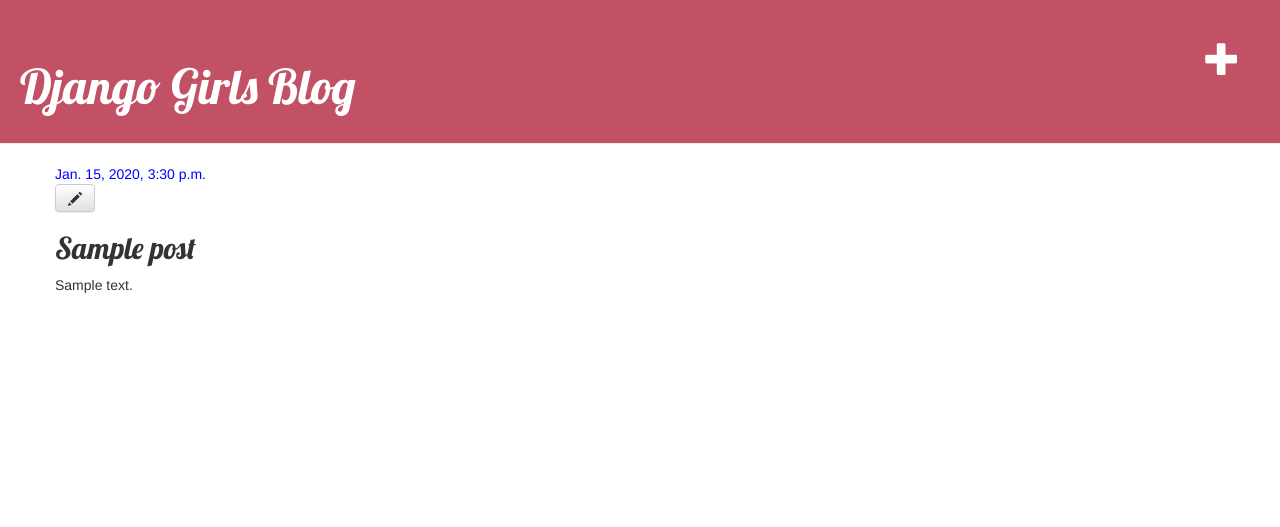
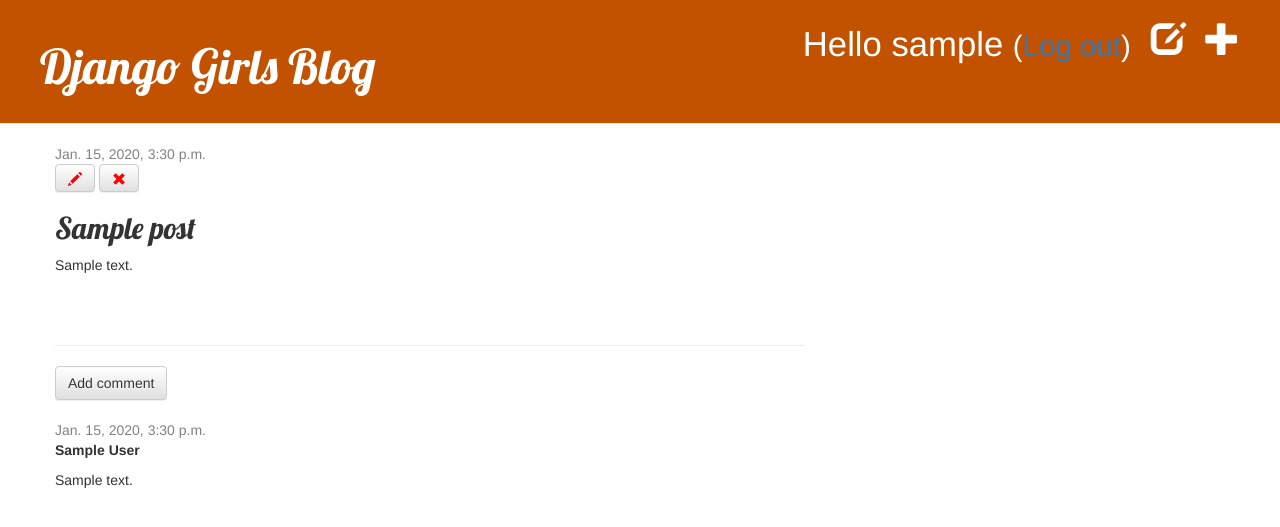
Before and after one commit to Mahaveer-Jeevagan/my-first-blog, a Django app: page /post/1/ in a window 1280 px wide. Shown: the top 527 px of the page. Run offline with Django 3.2, Linux system fonts and the light colour scheme; a user stored in the database is signed in; tables that the repository leaves empty hold one stand-in row (values such as "Sample post"); some libraries are stand-ins or nearby versions.

Commit message:
added comment approve and delete views

```diff
--- a/blogger/admin.py
+++ b/blogger/admin.py
@@ -1,4 +1,6 @@
 from django.contrib import admin
-from .models import Post
+from .models import Post,Comment
+
 
 admin.site.register(Post)
+admin.site.register(Comment)
--- a/blogger/models.py
+++ b/blogger/models.py
@@ -16,3 +16,20 @@ class Post(models.Model):
 
     def __str__(self):
         return self.title
+
+    def approved_comments(self):
+        return self.comments.filter(approved_comment=True)
+
+class Comment(models.Model):
+    post = models.ForeignKey('blogger.Post', on_delete=models.CASCADE, related_name='comments')
+    author = models.CharField(max_length=200)
+    text = models.TextField()
+    created_date = models.DateTimeField(default=timezone.now)
+    approved_comment = models.BooleanField(default=False)
+
+    def approve(self):
+        self.approved_comment = True
+        self.save()
+
+    def __str__(self):
+        return self.text
--- a/blogger/static/css/blogger.css
+++ b/blogger/static/css/blogger.css
@@ -1,7 +1,7 @@
 .page-header {
-    background-color: #C25166;
+    background-color: #C25100;
     margin-top: 0;
-    padding: 40px 20px 20px 20px;
+    padding: 20px 20px 20px 40px;
 }
 
 .page-header h1, .page-header h1 a, .page-header h1 a:visited, .page-header h1 a:active {
@@ -9,7 +9,6 @@
     font-size: 36pt;
     text-decoration: none;
 }
-
 
 .content {
     margin-left: 40px;
@@ -20,7 +19,7 @@ h1, h2, h3, h4 {
 }
 
 .date {
-    color: #0000ff;
+    color: #828282;
 }
 
 .save {
@@ -39,9 +38,17 @@ h1, h2, h3, h4 {
 }
 
 .post {
-    margin-bottom: 20px;
+    margin-bottom: 70px;
 }
 
 .post h2 a, .post h2 a:visited {
     color: #000000;
 }
+
+.comment {
+    padding : 20px 0px 20px 0px;
+}
+
+.post a {
+    color:red;
+}
--- a/blogger/templates/blogger/base.html
+++ b/blogger/templates/blogger/base.html
@@ -9,10 +9,15 @@
 
 
     </head>
-    <body>
+<body>
     <div class="page-header">
         {% if user.is_authenticated %}
             <a href="{% url 'post_new' %}" class="top-menu"><span class="glyphicon glyphicon-plus"></span></a>
+            <a href="{% url 'post_draft_list' %}" class="top-menu"><span class="glyphicon glyphicon-edit"></span></a>
+            <p class="top-menu">Hello {{ user.username }} <small>(<a href="{% url 'logout' %}">Log out</a>)</small></p>
+
+        {% else %}
+            <a href="{% url 'login' %}" class="top-menu"><span class="glyphicon glyphicon-lock"></span></a>
         {% endif %}
         <h1><a href="/">Django Girls Blog</a></h1>
     </div>
--- a/blogger/templates/blogger/post_detail.html
+++ b/blogger/templates/blogger/post_detail.html
@@ -2,15 +2,43 @@
 
 {% block content %}
     <div class="post">
+
         {% if post.published_date %}
             <div class="date">
                 {{ post.published_date }}
             </div>
+        {% else %}
+            <a class="btn btn-default" href="{% url 'post_publish' pk=post.pk %}">Publish</a>
         {% endif %}
+
         {% if user.is_authenticated %}
             <a class="btn btn-default" href="{% url 'post_edit' pk=post.pk %}"><span class="glyphicon glyphicon-pencil"></span></a>
+            <a class="btn btn-default" href="{% url 'post_remove' pk=post.pk %}"><span class="glyphicon glyphicon-remove"></span></a>
+
         {% endif %}
+
         <h2>{{ post.title }}</h2>
         <p>{{ post.text|linebreaksbr }}</p>
     </div>
+
+        <hr>
+        <a class="btn btn-default" href="{% url 'add_comment_to_post' pk=post.pk %}">Add comment</a>
+
+        {% for comment in post.comments.all %}
+    {% if user.is_authenticated or comment.approved_comment %}
+    <div class="comment">
+        <div class="date">
+            {{ comment.created_date }}
+            {% if not comment.approved_comment %}
+                <a class="btn btn-default" href="{% url 'comment_remove' pk=comment.pk %}"><span class="glyphicon glyphicon-remove"></span></a>
+                <a class="btn btn-default" href="{% url 'comment_approve' pk=comment.pk %}"><span class="glyphicon glyphicon-ok"></span></a>
+            {% endif %}
+        </div>
+        <strong>{{ comment.author }}</strong>
+        <p>{{ comment.text|linebreaks }}</p>
+    </div>
+    {% endif %}
+{% empty %}
+    <p>No comments here yet :(</p>
+{% endfor %}
 {% endblock %}
--- a/blogger/templates/blogger/post_list.html
+++ b/blogger/templates/blogger/post_list.html
@@ -7,6 +7,6 @@
         </div>
         <h2><a href="{%url 'post_detail' pk=post.pk %}">{{ post.title }}</a></h2>
         <p>{{ post.text|linebreaksbr }}</p>
-    </div>
+        <a href="{% url 'post_detail' pk=post.pk %}">Comments: {{ post.approved_comments.count }}</a>    </div>
 {% endfor %}
 {% endblock %}
--- a/blogger/urls.py
+++ b/blogger/urls.py
@@ -5,5 +5,12 @@ urlpatterns = [
     path('' , views.post_list , name ='post_list'),
     path('post/<int:pk>/' , views.post_detail , name ='post_detail'),
     path('post/<int:pk>/edit/', views.post_edit, name='post_edit'),
+    path('drafts/', views.post_draft_list, name='post_draft_list'),
+    path('post/<pk>/publish/', views.post_publish, name='post_publish'),
+    path('post/<pk>/remove/', views.post_remove, name='post_remove'),
+    path('post/<int:pk>/comment/', views.add_comment_to_post, name='add_comment_to_post'),
+    path('comment/<int:pk>/approve/', views.comment_approve, name='comment_approve'),
+    path('comment/<int:pk>/remove/', views.comment_remove, name='comment_remove'),
+
 
 ]
--- a/blogger/views.py
+++ b/blogger/views.py
@@ -1,7 +1,8 @@
 from django.shortcuts import render,get_object_or_404,redirect
-from .models import Post
+from .models import Post,Comment
 from django.utils import timezone
-from .forms import PostForm
+from .forms import PostForm,CommentForm
+from django.contrib.auth.decorators import login_required
 
 
 # Create your views here.
@@ -13,19 +14,20 @@ def post_detail(request , pk):
     post = get_object_or_404(Post , pk=pk)
     return render(request , 'blogger/post_detail.html' , {'post' : post})
 
+@login_required
 def post_new(request):
     if request.method == "POST":
         form = PostForm(request.POST)
         if form.is_valid():
             post = form.save(commit=False)
             post.author = request.user
-            post.published_date = timezone.now()
             post.save()
             return redirect('post_detail', pk=post.pk)
     else:
         form = PostForm()
     return render(request, 'blogger/post_edit.html', {'form': form})
 
+@login_required
 def post_edit(request, pk):
     post = get_object_or_404(Post, pk=pk)
     if request.method == "POST":
@@ -39,3 +41,45 @@ def post_edit(request, pk):
     else:
         form = PostForm(instance=post)
     return render(request, 'blogger/post_edit.html', {'form': form})
+
+@login_required
+def post_draft_list(request):
+    posts = Post.objects.filter(published_date__isnull=True).order_by('created_date')
+    return render(request, 'blogger/post_draft_list.html', {'posts': posts})
+
+@login_required
+def post_publish(request, pk):
+    post = get_object_or_404(Post, pk=pk)
+    post.publish()
+    return redirect('post_detail', pk=pk)
+
+@login_required
+def post_remove(request, pk):
+    post = get_object_or_404(Post, pk=pk)
+    post.delete()
+    return redirect('post_list')
+
+def add_comment_to_post(request, pk):
+    post = get_object_or_404(Post, pk=pk)
+    if request.method == "POST":
+        form = CommentForm(request.POST)
+        if form.is_valid():
+            comment = form.save(commit=False)
+            comment.post = post
+            comment.save()
+            return redirect('post_detail', pk=post.pk)
+    else:
+        form = CommentForm()
+    return render(request, 'blogger/add_comment_to_post.html', {'form': form})
+
+@login_required
+def comment_approve(request, pk):
+    comment = get_object_or_404(Comment, pk=pk)
+    comment.approve()
+    return redirect('post_detail', pk=comment.post.pk)
+
+@login_required
+def comment_remove(request, pk):
+    comment = get_object_or_404(Comment, pk=pk)
+    comment.delete()
+    return redirect('post_detail', pk=comment.post.pk)
--- a/mywebsite/settings.py
+++ b/mywebsite/settings.py
@@ -121,3 +121,4 @@ USE_TZ = True
 
 STATIC_URL = '/static/'
 STATIC_ROOT = os.path.join(BASE_DIR , "static")
+LOGIN_REDIRECT_URL = '/'
--- a/mywebsite/urls.py
+++ b/mywebsite/urls.py
@@ -13,10 +13,14 @@ Including another URLconf
     1. Import the include() function: from django.urls import include, path
     2. Add a URL to urlpatterns:  path('blog/', include('blog.urls'))
 """
+from django.urls import path, include
 from django.contrib import admin
-from django.urls import path,include
+
+from django.contrib.auth import views
 
 urlpatterns = [
     path('admin/', admin.site.urls),
-    path('' , include('blogger.urls')),
+    path('accounts/login/', views.LoginView.as_view(), name='login'),
+    path('accounts/logout/', views.LogoutView.as_view(next_page='/'), name='logout'),
+    path('', include('blogger.urls')),
 ]
```
Also changed, not shown: blogger/forms.py (+7 -1 lines), blogger/templates/blogger/add_comment_to_post.html (added, +9 -0 lines), blogger/templates/blogger/post_draft_list.html (added, +11 -0 lines), blogger/templates/registration/login.html (added, +24 -0 lines), blogger/migrations/0002_comment.py (added).
